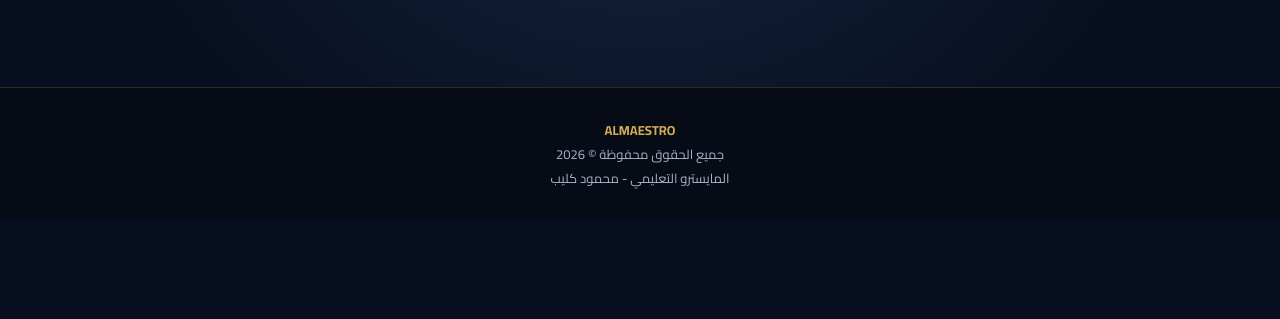
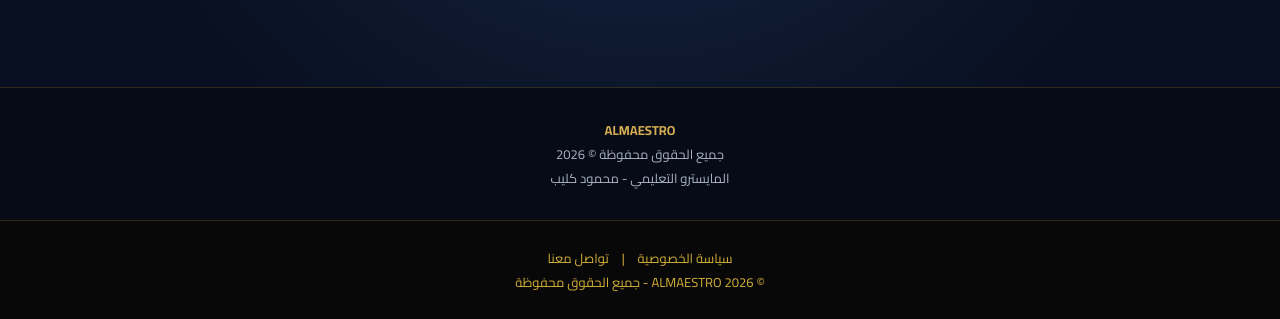
Before and after one commit to gwgdggeh-hue/almaestro-website, a plain HTML site: page index.html in a window 1280 px wide. Shown: the part 3017-3336 px from the top of the page. Before the commit the page ends 3237 px from the top, so only its background shows below. Drawn offline with Linux system fonts and the light colour scheme.

Commit message:
Update index.html

```diff
--- a/index.html
+++ b/index.html
@@ -589,6 +589,11 @@ class="btn-download"
 <p>المايسترو التعليمي - محمود كليب</p>
 
 </footer>
-
+<footer style="text-align:center; padding:25px; background:#080808; color:#d4af37;">
+  <a href="privacy.html" style="color:#d4af37; margin:10px;">سياسة الخصوصية</a>
+  |
+  <a href="contact.html" style="color:#d4af37; margin:10px;">تواصل معنا</a>
+  <p>© 2026 ALMAESTRO - جميع الحقوق محفوظة</p>
+</footer>
 </body>
     </html>
```
